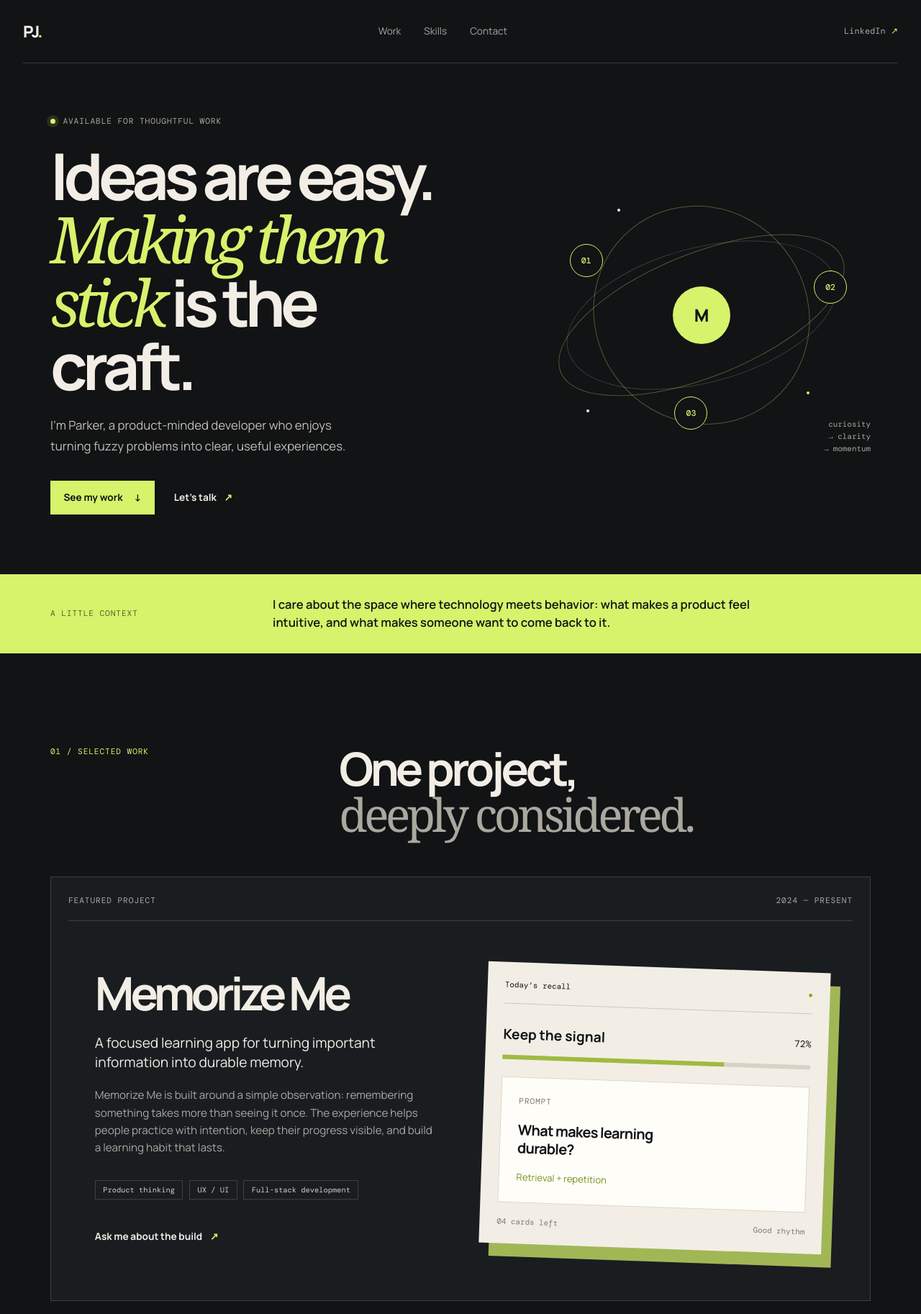
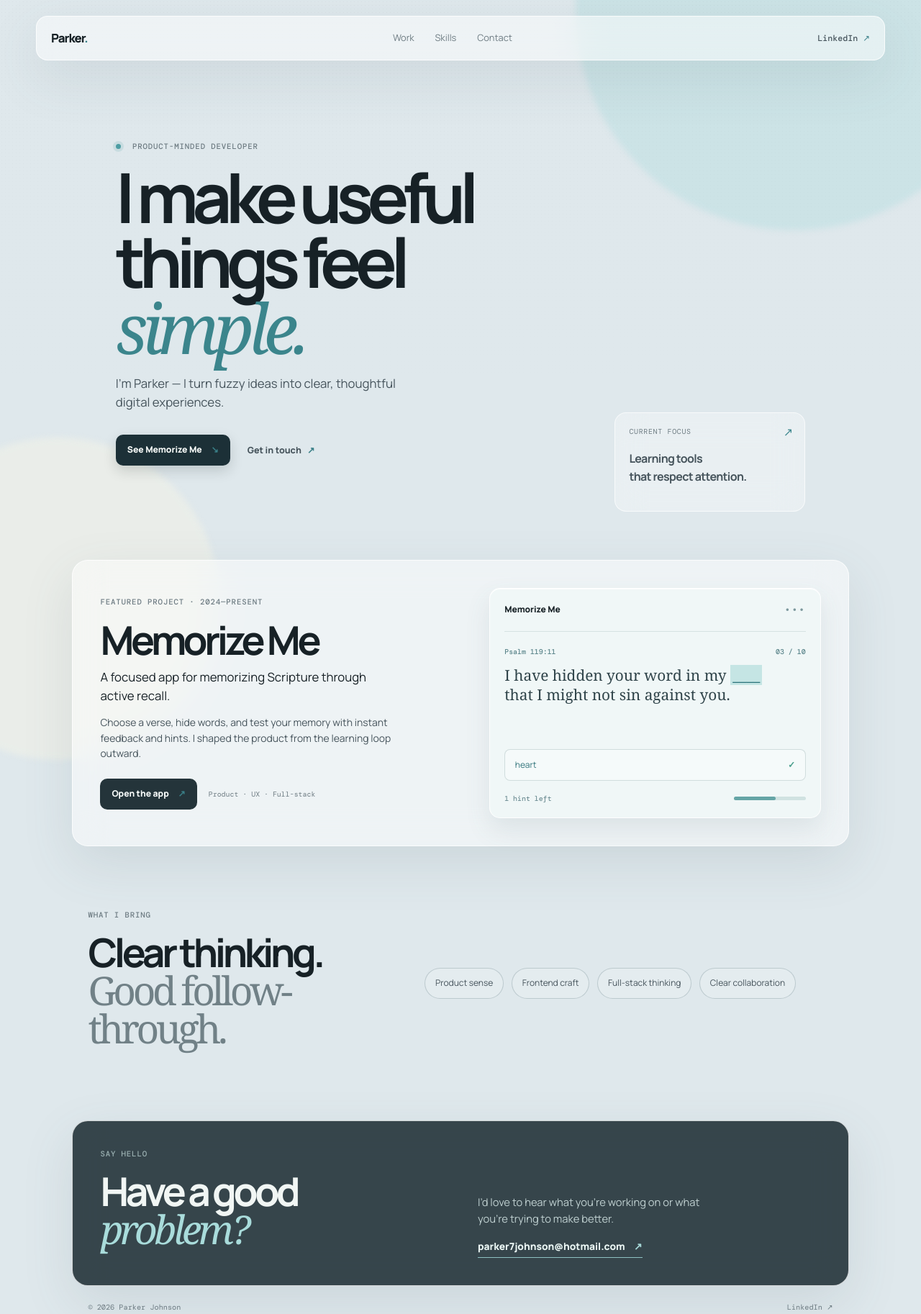
Before and after one commit to parker7johnson/portfolio, a plain HTML site: page index.html in a window 1280 px wide. Shown: the top 1826 px of the page at 72% size. Drawn offline with nearby package versions, Linux system fonts and the light colour scheme.

Commit message:
refactor: simplify portfolio with liquid glass design

```diff
--- a/index.html
+++ b/index.html
@@ -3,8 +3,8 @@
   <head>
     <meta charset="utf-8" />
     <meta name="viewport" content="width=device-width, initial-scale=1" />
-    <meta name="description" content="Parker Johnson builds thoughtful digital products, including Memorize Me — a better way to make learning stick." />
-    <meta name="theme-color" content="#111315" />
+    <meta name="description" content="Parker Johnson is a product-minded developer building clear, useful digital experiences — including Memorize Me." />
+    <meta name="theme-color" content="#dfe8ec" />
     <title>Parker Johnson — Product-minded developer</title>
     <link rel="preconnect" href="https://fonts.googleapis.com" />
     <link rel="preconnect" href="https://fonts.gstatic.com" crossorigin />
@@ -12,99 +12,53 @@
     <link rel="stylesheet" href="styles.css" />
   </head>
   <body>
-    <header class="site-header">
-      <a class="wordmark" href="#top" aria-label="Parker Johnson home">PJ<span>.</span></a>
-      <nav aria-label="Main navigation">
-        <a href="#work">Work</a>
-        <a href="#skills">Skills</a>
-        <a href="#contact">Contact</a>
-      </nav>
-      <a class="header-link" href="https://www.linkedin.com/" target="_blank" rel="noreferrer">LinkedIn <span aria-hidden="true">↗</span></a>
+    <div class="ambient ambient-one"></div><div class="ambient ambient-two"></div>
+    <header class="site-header glass">
+      <a class="wordmark" href="#top" aria-label="Parker Johnson home">Parker<span>.</span></a>
+      <nav aria-label="Main navigation"><a href="#work">Work</a><a href="#skills">Skills</a><a href="#contact">Contact</a></nav>
+      <a class="header-link" href="https://linkedin.com/in/parkerjohnson16" target="_blank" rel="noreferrer">LinkedIn <span aria-hidden="true">↗</span></a>
     </header>
 
-    <main id="top">
-      <section class="hero section-wrap">
+    <main id="top" class="page-shell">
+      <section class="hero">
         <div class="hero-copy">
-          <p class="kicker"><span class="pulse"></span> Available for thoughtful work</p>
-          <h1>Ideas are easy.<br /><em>Making them stick</em> is the craft.</h1>
-          <p class="hero-intro">I’m Parker, a product-minded developer who enjoys turning fuzzy problems into clear, useful experiences.</p>
-          <div class="hero-actions">
-            <a class="button button-primary" href="#work">See my work <span aria-hidden="true">↓</span></a>
-            <a class="text-link" href="#contact">Let’s talk <span aria-hidden="true">↗</span></a>
-          </div>
+          <p class="eyebrow"><span class="status-dot"></span> Product-minded developer</p>
+          <h1>I make useful things feel <em>simple.</em></h1>
+          <p class="hero-intro">I’m Parker — I turn fuzzy ideas into clear, thoughtful digital experiences.</p>
+          <div class="hero-actions"><a class="button button-primary" href="#work">See Memorize Me <span aria-hidden="true">↘</span></a><a class="text-link" href="#contact">Get in touch <span aria-hidden="true">↗</span></a></div>
         </div>
-        <div class="hero-mark" aria-label="Abstract constellation illustration">
-          <div class="orbit orbit-one"></div>
-          <div class="orbit orbit-two"></div>
-          <div class="orbit orbit-three"></div>
-          <div class="node node-center">M</div>
-          <div class="node node-one">01</div>
-          <div class="node node-two">02</div>
-          <div class="node node-three">03</div>
-          <span class="spark spark-one"></span><span class="spark spark-two"></span><span class="spark spark-three"></span>
-          <p class="mark-caption">curiosity<br />→ clarity<br />→ momentum</p>
+        <div class="hero-note glass-soft"><span>Current focus</span><strong>Learning tools<br />that respect attention.</strong><i aria-hidden="true">↗</i></div>
+      </section>
+
+      <section id="work" class="feature glass">
+        <div class="feature-copy">
+          <p class="eyebrow">Featured project · 2024—present</p>
+          <h2>Memorize Me</h2>
+          <p class="feature-lede">A focused app for memorizing Scripture through active recall.</p>
+          <p class="feature-detail">Choose a verse, hide words, and test your memory with instant feedback and hints. I shaped the product from the learning loop outward.</p>
+          <div class="feature-actions"><a class="button button-dark" href="https://memorizeme.app" target="_blank" rel="noreferrer">Open the app <span aria-hidden="true">↗</span></a><span class="quiet-note">Product · UX · Full-stack</span></div>
+        </div>
+        <div class="app-preview" aria-label="Memorize Me app preview">
+          <div class="preview-top"><span>Memorize Me</span><span class="preview-menu">•••</span></div>
+          <div class="verse-meta"><span>Psalm 119:11</span><span>03 / 10</span></div>
+          <p class="verse-text">I have hidden your word in my <mark>____</mark> that I might not sin against you.</p>
+          <div class="answer-row"><span>heart</span><b>✓</b></div>
+          <div class="preview-bottom"><span>1 hint left</span><span class="progress"><i></i></span></div>
         </div>
       </section>
 
-      <section class="signal-strip" aria-label="Personal introduction">
-        <div class="section-wrap signal-inner">
-          <span class="signal-label">A little context</span>
-          <p>I care about the space where technology meets behavior: what makes a product feel intuitive, and what makes someone want to come back to it.</p>
-        </div>
+      <section id="skills" class="skills-row">
+        <div><p class="eyebrow">What I bring</p><h2>Clear thinking.<br /><span>Good follow-through.</span></h2></div>
+        <div class="skill-list"><span>Product sense</span><span>Frontend craft</span><span>Full-stack thinking</span><span>Clear collaboration</span></div>
       </section>
 
-      <section id="work" class="section-wrap work-section">
-        <div class="section-heading">
-          <p class="section-index">01 / Selected work</p>
-          <h2>One project,<br /><span>deeply considered.</span></h2>
-        </div>
-        <article class="project-card">
-          <div class="project-topline"><span>Featured project</span><span>2024 — present</span></div>
-          <div class="project-grid">
-            <div class="project-copy">
-              <h3>Memorize Me</h3>
-              <p class="project-lede">A focused learning app for turning important information into durable memory.</p>
-              <p>Memorize Me is built around a simple observation: remembering something takes more than seeing it once. The experience helps people practice with intention, keep their progress visible, and build a learning habit that lasts.</p>
-              <div class="tag-list" aria-label="Memorize Me technologies and focus areas">
-                <span>Product thinking</span><span>UX / UI</span><span>Full-stack development</span>
-              </div>
-              <a class="text-link light-link" href="#contact">Ask me about the build <span aria-hidden="true">↗</span></a>
-            </div>
-            <div class="memory-board" aria-label="Memorize Me interface concept">
-              <div class="board-header"><span>Today’s recall</span><span class="board-dot">●</span></div>
-              <div class="progress-row"><strong>Keep the signal</strong><span>72%</span></div>
-              <div class="progress-bar"><span></span></div>
-              <div class="flashcard"><span class="card-label">Prompt</span><strong>What makes learning durable?</strong><span class="card-answer">Retrieval + repetition</span></div>
-              <div class="board-footer"><span>04 cards left</span><span>Good rhythm</span></div>
-            </div>
-          </div>
-        </article>
-      </section>
-
-      <section id="skills" class="section-wrap skills-section">
-        <div class="section-heading compact-heading">
-          <p class="section-index">02 / What I bring</p>
-          <h2>Useful at the<br /><span>edges and center.</span></h2>
-        </div>
-        <div class="skills-grid">
-          <div class="skill-item"><span class="skill-number">01</span><div><h3>Product sense</h3><p>I connect the user’s need to the smallest, clearest thing worth building.</p></div></div>
-          <div class="skill-item"><span class="skill-number">02</span><div><h3>Frontend craft</h3><p>I build responsive interfaces that feel calm, considered, and easy to use.</p></div></div>
-          <div class="skill-item"><span class="skill-number">03</span><div><h3>Full-stack thinking</h3><p>I’m comfortable following an idea through data, APIs, implementation, and polish.</p></div></div>
-          <div class="skill-item"><span class="skill-number">04</span><div><h3>Clear collaboration</h3><p>I make complex work legible, communicate early, and keep momentum practical.</p></div></div>
-        </div>
-      </section>
-
-      <section id="contact" class="contact-section">
-        <div class="section-wrap contact-inner">
-          <p class="section-index">03 / Say hello</p>
-          <h2>Have a good<br /><em>problem?</em></h2>
-          <p class="contact-copy">I’d love to hear what you’re working on, what you’re learning, or what you’re trying to make better.</p>
-          <a class="contact-email" href="mailto:hello@example.com">hello@example.com <span aria-hidden="true">↗</span></a>
-        </div>
+      <section id="contact" class="contact glass">
+        <div><p class="eyebrow">Say hello</p><h2>Have a good<br /><em>problem?</em></h2></div>
+        <div class="contact-copy"><p>I’d love to hear what you’re working on or what you’re trying to make better.</p><a class="contact-email" href="mailto:parker7johnson@hotmail.com">parker7johnson@hotmail.com <span aria-hidden="true">↗</span></a></div>
       </section>
     </main>
 
-    <footer class="site-footer section-wrap"><span>© 2024 Parker Johnson</span><span>Built with curiosity.</span></footer>
+    <footer class="site-footer"><span>© 2026 Parker Johnson</span><a href="https://linkedin.com/in/parkerjohnson16" target="_blank" rel="noreferrer">LinkedIn ↗</a></footer>
     <script src="script.js"></script>
   </body>
 </html>
```
Also changed, not shown: styles.css, 1 other file.
